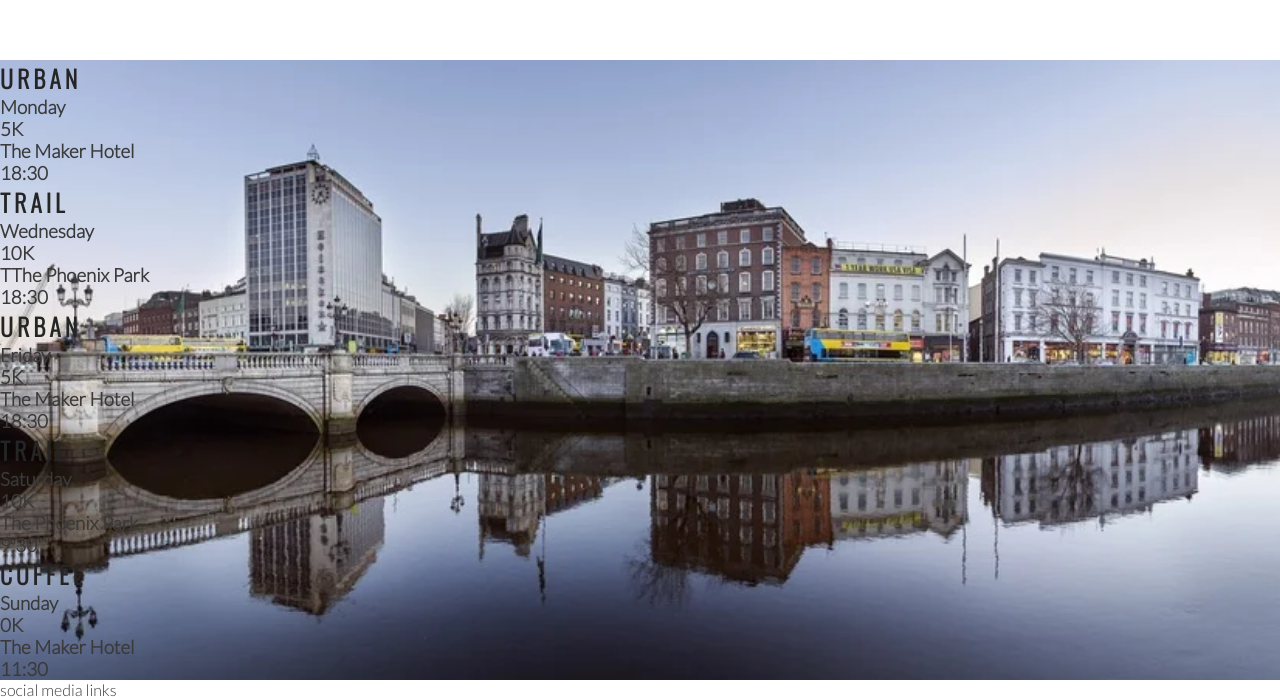
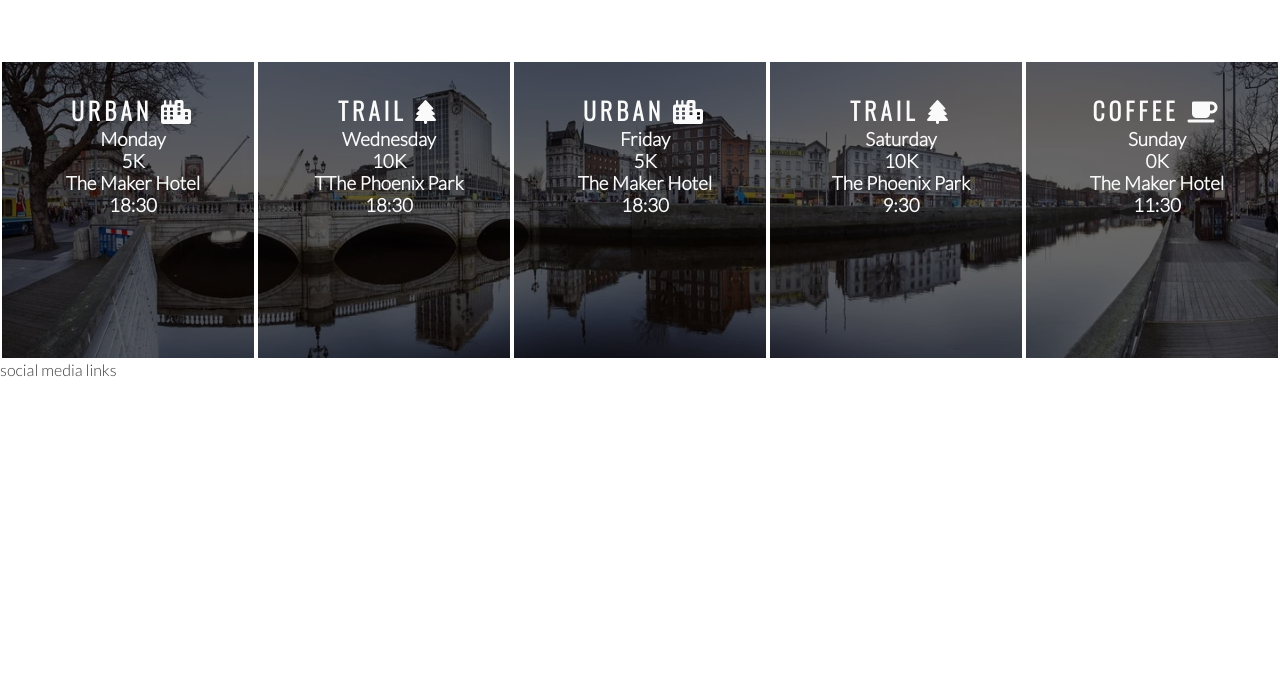
Before and after one commit to EthanMustCode/love-running, a plain HTML site: page index.html in a window 1280 px wide. Shown: the part 1235-1934 px from the top of the page. After the commit the page ends 1614 px from the top, so only its background shows below. Drawn offline with nearby package versions, Linux system fonts and the light colour scheme.

Commit message:
add icons to times section

```diff
--- a/assets/css/style.css
+++ b/assets/css/style.css
@@ -191,3 +191,19 @@ hr {
     width: 100%;
     overflow: hidden;
 }
+
+#times div {
+    color: #fafafa;
+    background-color: rgba(0, 0, 0, .6);
+    width: 20%;
+    height: 300px;
+    float: left;
+    padding: 30px 0 0 10px;
+    text-align: center;
+    border: 2px solid #fff;
+    box-sizing: border-box;
+}
+
+#times h2 {
+    color: #fafafa;
+}
--- a/index.html
+++ b/index.html
@@ -84,35 +84,35 @@
     </section>
     <section id="times">
         <div>
-            <h2>Urban</h2>
+            <h2>Urban <i class="fas fa-city"></i></h2>
             <h3>Monday</h3>
             <h3>5K</h3>
             <h3>The Maker Hotel</h3>
             <h3>18:30</h3>
         </div>
         <div>
-            <h2>Trail</h2>
+            <h2>Trail <i class="fas fa-tree"></i></h2>
             <h3>Wednesday</h3>
             <h3>10K</h3>
             <h3>TThe Phoenix Park</h3>
             <h3>18:30</h3>
         </div>
         <div>
-            <h2>Urban</h2>
+            <h2>Urban <i class="fas fa-city"></i></h2>
             <h3>Friday</h3>
             <h3>5K</h3>
             <h3>The Maker Hotel</h3>
             <h3>18:30</h3>
         </div>
         <div>
-            <h2>Trail</h2>
+            <h2>Trail <i class="fas fa-tree"></i></h2>
             <h3>Saturday</h3>
             <h3>10K</h3>
             <h3>The Phoenix Park</h3>
             <h3>9:30</h3>
         </div>
         <div>
-            <h2>Coffee</h2>
+            <h2>Coffee <i class="fas fa-coffee"></i></h2>
             <h3>Sunday</h3>
             <h3>0K</h3>
             <h3>The Maker Hotel</h3>
```
